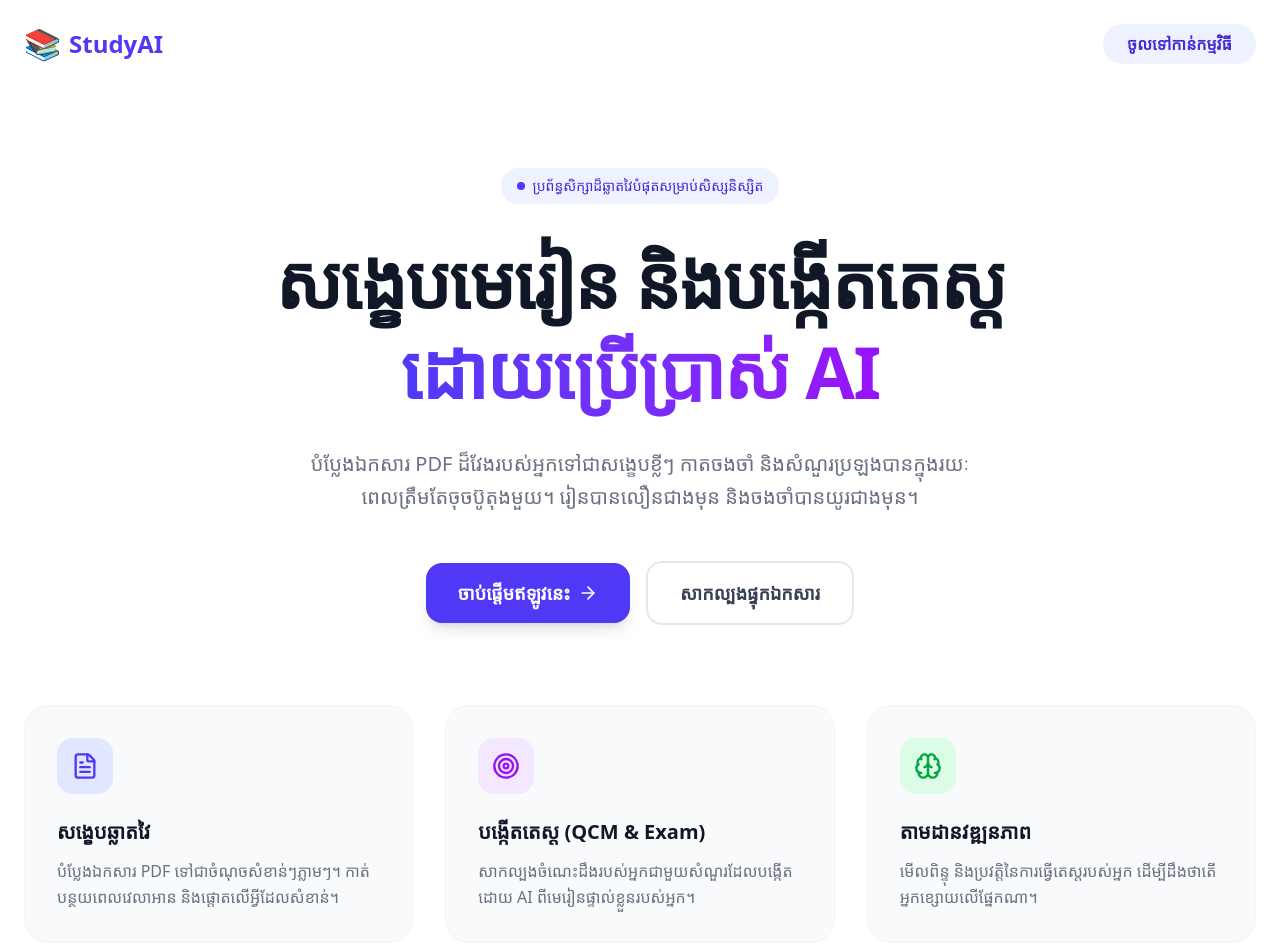
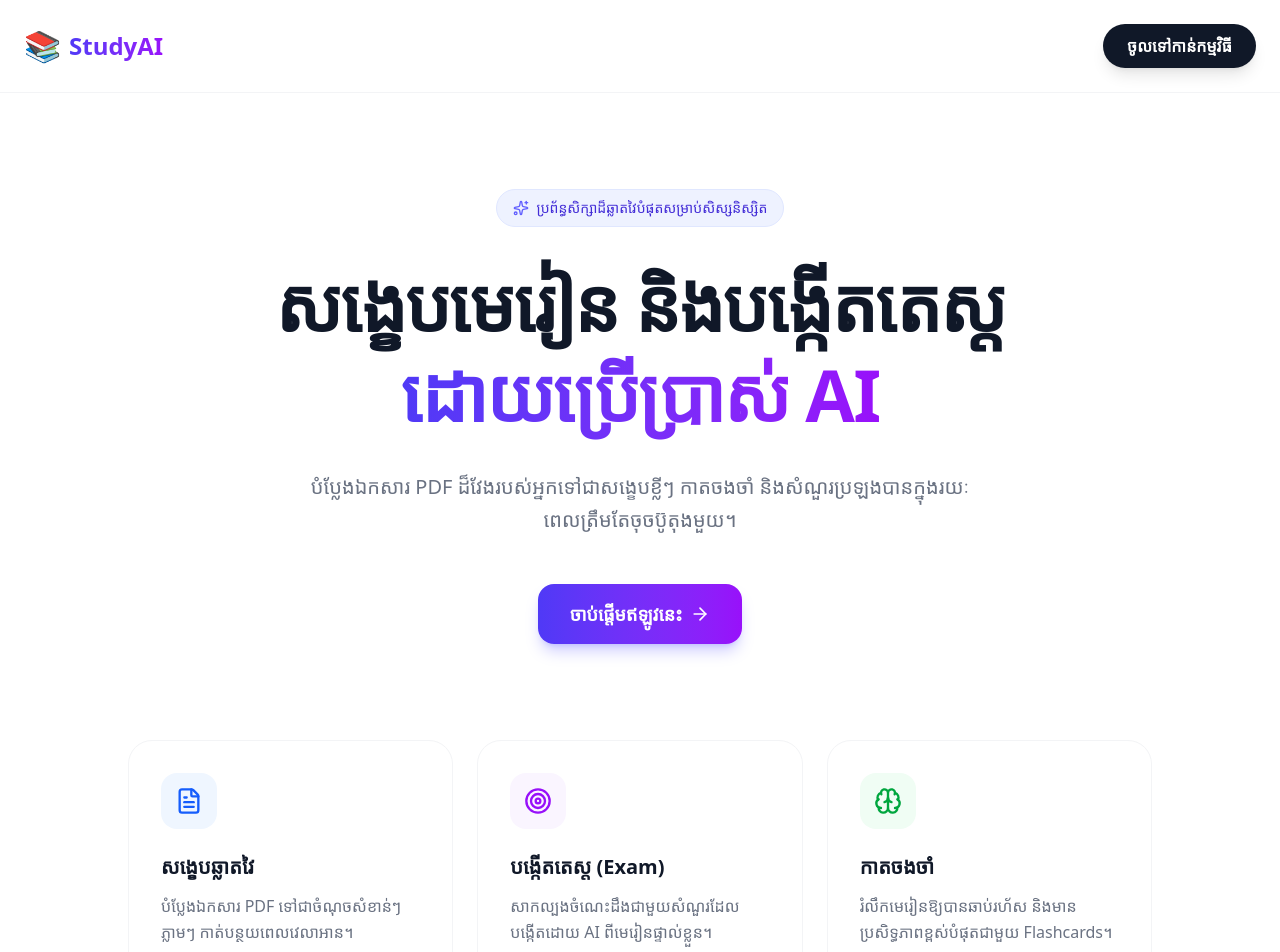
Before and after one commit to phyromsal22/study-summarizer, a Next.js app: page / in a window 1280 px wide. Shown: the top 952 px of the page. Built offline with nearby package versions, Linux system fonts and the light colour scheme; a web font is replaced by a local one.

Commit message:
Upgraded UI: Added gradients, animations, and glassmorphism

```diff
--- a/app/globals.css
+++ b/app/globals.css
@@ -8,3 +8,33 @@
 body {
   font-family: var(--font-sans);
 }
+
+/* ធ្វើឱ្យ Scrollbar មើលទៅស្អាត */
+::-webkit-scrollbar {
+  width: 8px;
+  height: 8px;
+}
+
+::-webkit-scrollbar-track {
+  background: transparent;
+}
+
+::-webkit-scrollbar-thumb {
+  background-color: #c7d2fe; /* indigo-200 */
+  border-radius: 20px;
+}
+
+.dark ::-webkit-scrollbar-thumb {
+  background-color: #4f46e5; /* indigo-600 */
+}
+
+/* ពណ៌ពេលអូស Select អត្ថបទ */
+::selection {
+  background-color: #818cf8; /* indigo-400 */
+  color: white;
+}
+
+/* ធ្វើឱ្យការផ្លាស់ប្តូរទំព័រមានភាពរលូន */
+html {
+  scroll-behavior: smooth;
+}
--- a/app/page.tsx
+++ b/app/page.tsx
@@ -1,94 +1,104 @@
+"use client";
+
 import Link from "next/link";
-import { BookOpen, Brain, FileText, Target, ArrowRight, CheckCircle2 } from "lucide-react";
+import { BookOpen, Brain, FileText, Target, ArrowRight, Sparkles } from "lucide-react";
+import { motion } from "framer-motion";
 
 export default function LandingPage() {
   return (
-    <div className="min-h-screen bg-white">
+    <div className="min-h-screen bg-white dark:bg-gray-900 overflow-hidden relative">
+
+      {/* ពន្លឺពណ៌ Gradient នៅផ្ទៃខាងក្រោយ */}
+      <div className="absolute top-0 left-1/2 -translate-x-1/2 w-[1000px] h-[500px] bg-gradient-to-r from-indigo-300/30 to-purple-300/30 dark:from-indigo-900/20 dark:to-purple-900/20 blur-[120px] rounded-full -z-10" />
+
       {/* ផ្នែក Navbar */}
-      <nav className="flex items-center justify-between p-6 max-w-7xl mx-auto">
+      <nav className="flex items-center justify-between p-6 max-w-7xl mx-auto backdrop-blur-md bg-white/50 dark:bg-gray-900/50 sticky top-0 z-50 border-b border-gray-100 dark:border-gray-800">
         <div className="flex items-center gap-2">
           <span className="text-3xl">📚</span>
-          <span className="text-2xl font-bold text-indigo-600">StudyAI</span>
+          <span className="text-2xl font-bold bg-clip-text text-transparent bg-gradient-to-r from-indigo-600 to-purple-600">
+            StudyAI
+          </span>
         </div>
         <Link
           href="/dashboard"
-          className="bg-indigo-50 text-indigo-700 px-6 py-2 rounded-full font-semibold hover:bg-indigo-100 transition-all"
+          className="bg-gray-900 dark:bg-white text-white dark:text-gray-900 px-6 py-2.5 rounded-full font-semibold hover:bg-gray-800 dark:hover:bg-gray-100 transition-all shadow-lg hover:shadow-xl"
         >
           ចូលទៅកាន់កម្មវិធី
         </Link>
       </nav>
 
       {/* ផ្នែក Hero */}
-      <main className="max-w-7xl mx-auto px-6 pt-20 pb-24 text-center">
-        <div className="inline-flex items-center gap-2 px-4 py-2 rounded-full bg-indigo-50 text-indigo-700 font-medium text-sm mb-8">
-          <span className="flex h-2 w-2 rounded-full bg-indigo-600"></span>
+      <main className="max-w-7xl mx-auto px-6 pt-24 pb-32 text-center relative z-10">
+        <motion.div
+          initial={{ opacity: 0, y: 20 }}
+          animate={{ opacity: 1, y: 0 }}
+          transition={{ duration: 0.5 }}
+          className="inline-flex items-center gap-2 px-4 py-2 rounded-full bg-indigo-50 dark:bg-indigo-900/30 text-indigo-700 dark:text-indigo-300 font-medium text-sm mb-8 border border-indigo-100 dark:border-indigo-800"
+        >
+          <Sparkles className="w-4 h-4 text-indigo-500" />
           ប្រព័ន្ធសិក្សាដ៏ឆ្លាតវៃបំផុតសម្រាប់សិស្សនិស្សិត
-        </div>
+        </motion.div>
 
-        <h1 className="text-5xl md:text-7xl font-extrabold text-gray-900 tracking-tight mb-8 leading-tight">
+        <motion.h1
+          initial={{ opacity: 0, y: 20 }}
+          animate={{ opacity: 1, y: 0 }}
+          transition={{ duration: 0.5, delay: 0.1 }}
+          className="text-5xl md:text-7xl font-extrabold text-gray-900 dark:text-white tracking-tight mb-8 leading-tight"
+        >
           សង្ខេបមេរៀន និងបង្កើតតេស្ត <br />
           <span className="text-transparent bg-clip-text bg-gradient-to-r from-indigo-600 to-purple-600">
             ដោយប្រើប្រាស់ AI
           </span>
-        </h1>
+        </motion.h1>
 
-        <p className="text-xl text-gray-500 max-w-2xl mx-auto mb-12 leading-relaxed">
-          បំប្លែងឯកសារ PDF ដ៏វែងរបស់អ្នកទៅជាសង្ខេបខ្លីៗ កាតចងចាំ និងសំណួរប្រឡងបានក្នុងរយៈពេលត្រឹមតែចុចប៊ូតុងមួយ។ រៀនបានលឿនជាងមុន និងចងចាំបានយូរជាងមុន។
-        </p>
+        <motion.p
+          initial={{ opacity: 0, y: 20 }}
+          animate={{ opacity: 1, y: 0 }}
+          transition={{ duration: 0.5, delay: 0.2 }}
+          className="text-xl text-gray-500 dark:text-gray-400 max-w-2xl mx-auto mb-12 leading-relaxed"
+        >
+          បំប្លែងឯកសារ PDF ដ៏វែងរបស់អ្នកទៅជាសង្ខេបខ្លីៗ កាតចងចាំ និងសំណួរប្រឡងបានក្នុងរយៈពេលត្រឹមតែចុចប៊ូតុងមួយ។
+        </motion.p>
 
-        <div className="flex flex-col sm:flex-row items-center justify-center gap-4 mb-20">
+        <motion.div
+          initial={{ opacity: 0, y: 20 }}
+          animate={{ opacity: 1, y: 0 }}
+          transition={{ duration: 0.5, delay: 0.3 }}
+          className="flex flex-col sm:flex-row items-center justify-center gap-4 mb-24"
+        >
           <Link
             href="/dashboard"
-            className="w-full sm:w-auto bg-indigo-600 text-white px-8 py-4 rounded-2xl font-bold text-lg hover:bg-indigo-700 transition-all shadow-lg hover:shadow-xl flex items-center justify-center gap-2"
+            className="w-full sm:w-auto bg-gradient-to-r from-indigo-600 to-purple-600 text-white px-8 py-4 rounded-2xl font-bold text-lg hover:from-indigo-700 hover:to-purple-700 transition-all shadow-lg shadow-indigo-500/30 flex items-center justify-center gap-2"
           >
             ចាប់ផ្តើមឥឡូវនេះ <ArrowRight className="w-5 h-5" />
           </Link>
-          <Link
-            href="/upload"
-            className="w-full sm:w-auto bg-white text-gray-700 border-2 border-gray-200 px-8 py-4 rounded-2xl font-bold text-lg hover:border-indigo-600 hover:text-indigo-600 transition-all flex items-center justify-center gap-2"
-          >
-            សាកល្បងផ្ទុកឯកសារ
-          </Link>
-        </div>
+        </motion.div>
 
         {/* ផ្នែកបង្ហាញមុខងារ (Features) */}
-        <div className="grid md:grid-cols-3 gap-8 text-left">
-          <div className="bg-gray-50 p-8 rounded-3xl border border-gray-100 hover:shadow-md transition-all">
-            <div className="w-14 h-14 bg-indigo-100 text-indigo-600 rounded-2xl flex items-center justify-center mb-6">
-              <FileText className="w-7 h-7" />
-            </div>
-            <h3 className="text-xl font-bold text-gray-900 mb-3">សង្ខេបឆ្លាតវៃ</h3>
-            <p className="text-gray-500 leading-relaxed">
-              បំប្លែងឯកសារ PDF ទៅជាចំណុចសំខាន់ៗភ្លាមៗ។ កាត់បន្ថយពេលវេលាអាន និងផ្តោតលើអ្វីដែលសំខាន់។
-            </p>
-          </div>
-
-          <div className="bg-gray-50 p-8 rounded-3xl border border-gray-100 hover:shadow-md transition-all">
-            <div className="w-14 h-14 bg-purple-100 text-purple-600 rounded-2xl flex items-center justify-center mb-6">
-              <Target className="w-7 h-7" />
-            </div>
-            <h3 className="text-xl font-bold text-gray-900 mb-3">បង្កើតតេស្ត (QCM & Exam)</h3>
-            <p className="text-gray-500 leading-relaxed">
-              សាកល្បងចំណេះដឹងរបស់អ្នកជាមួយសំណួរដែលបង្កើតដោយ AI ពីមេរៀនផ្ទាល់ខ្លួនរបស់អ្នក។
-            </p>
-          </div>
-
-          <div className="bg-gray-50 p-8 rounded-3xl border border-gray-100 hover:shadow-md transition-all">
-            <div className="w-14 h-14 bg-green-100 text-green-600 rounded-2xl flex items-center justify-center mb-6">
-              <Brain className="w-7 h-7" />
-            </div>
-            <h3 className="text-xl font-bold text-gray-900 mb-3">តាមដានវឌ្ឍនភាព</h3>
-            <p className="text-gray-500 leading-relaxed">
-              មើលពិន្ទុ និងប្រវត្តិនៃការធ្វើតេស្តរបស់អ្នក ដើម្បីដឹងថាតើអ្នកខ្សោយលើផ្នែកណា។
-            </p>
-          </div>
+        <div className="grid md:grid-cols-3 gap-6 text-left max-w-5xl mx-auto">
+          {[
+            { icon: FileText, title: "សង្ខេបឆ្លាតវៃ", desc: "បំប្លែងឯកសារ PDF ទៅជាចំណុចសំខាន់ៗភ្លាមៗ កាត់បន្ថយពេលវេលាអាន។", color: "bg-blue-50 text-blue-600 dark:bg-blue-900/30 dark:text-blue-400" },
+            { icon: Target, title: "បង្កើតតេស្ត (Exam)", desc: "សាកល្បងចំណេះដឹងជាមួយសំណួរដែលបង្កើតដោយ AI ពីមេរៀនផ្ទាល់ខ្លួន។", color: "bg-purple-50 text-purple-600 dark:bg-purple-900/30 dark:text-purple-400" },
+            { icon: Brain, title: "កាតចងចាំ", desc: "រំលឹកមេរៀនឱ្យបានឆាប់រហ័ស និងមានប្រសិទ្ធភាពខ្ពស់បំផុតជាមួយ Flashcards។", color: "bg-green-50 text-green-600 dark:bg-green-900/30 dark:text-green-400" },
+          ].map((feature, i) => (
+            <motion.div
+              key={i}
+              initial={{ opacity: 0, y: 20 }}
+              animate={{ opacity: 1, y: 0 }}
+              transition={{ duration: 0.5, delay: 0.4 + i * 0.1 }}
+              className="bg-white dark:bg-gray-800 p-8 rounded-3xl border border-gray-100 dark:border-gray-700 hover:shadow-xl hover:-translate-y-1 transition-all duration-300"
+            >
+              <div className={`w-14 h-14 ${feature.color} rounded-2xl flex items-center justify-center mb-6`}>
+                <feature.icon className="w-7 h-7" />
+              </div>
+              <h3 className="text-xl font-bold text-gray-900 dark:text-white mb-3">{feature.title}</h3>
+              <p className="text-gray-500 dark:text-gray-400 leading-relaxed">
+                {feature.desc}
+              </p>
+            </motion.div>
+          ))}
         </div>
       </main>
-
-      {/* Footer */}
-      <footer className="border-t border-gray-100 py-8 text-center text-gray-500 text-sm">
-        <p>© {new Date().getFullYear()} StudyAI. បង្កើតឡើងដើម្បីការសិក្សាដ៏ឆ្លាតវៃ។</p>
-      </footer>
     </div>
   );
 }
```
Also changed, not shown: app/(dashboard)/dashboard/page.tsx (+70 -43 lines).
